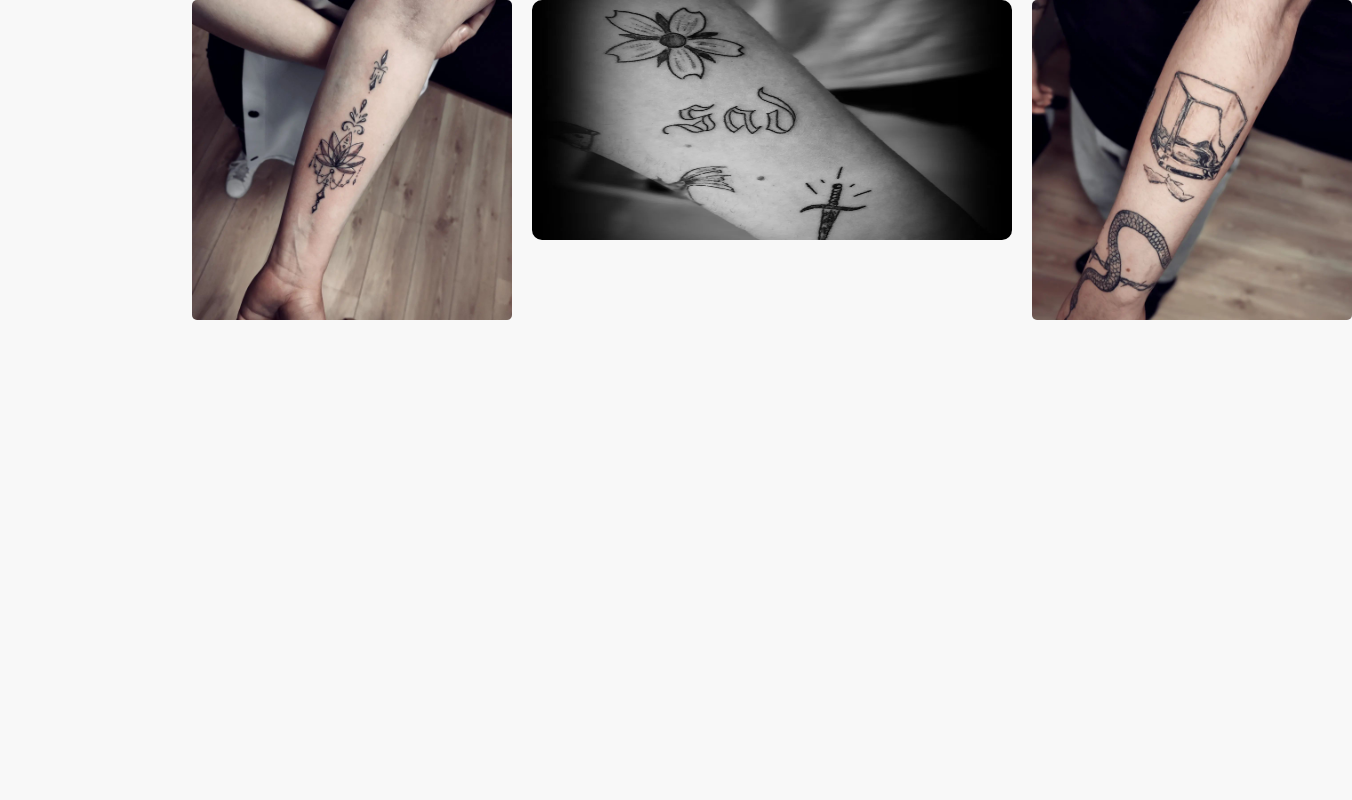
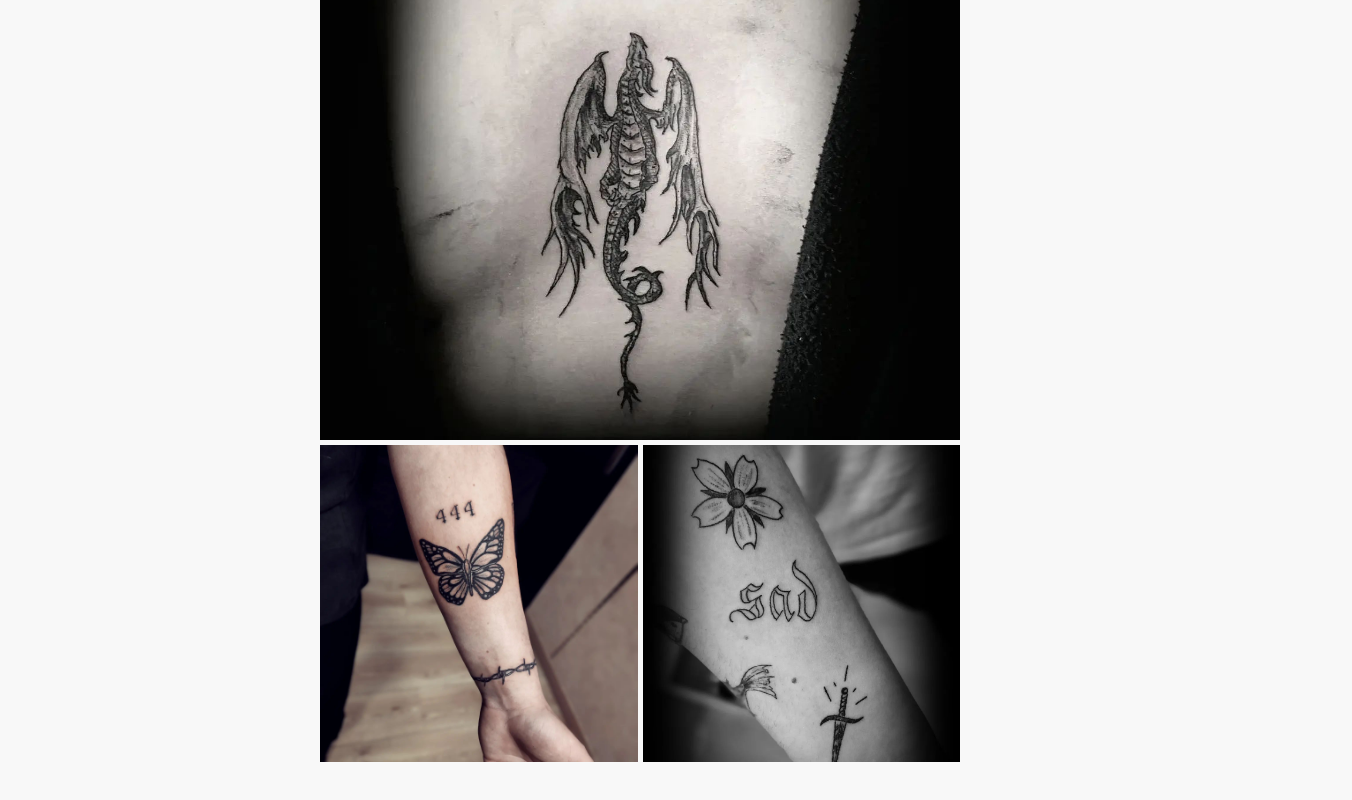
Before and after one commit to xonyis/Witch-Ink, a Vue app: page / in a window 1280 px wide. Shown: the part 1953-2753 px from the top of the page, 1352 px wide, since content can reach past the window. After the commit the page ends 2715 px from the top, so only its background shows below. Built offline with nearby package versions, Linux system fonts and the light colour scheme.

Commit message:
add grid$

```diff
--- a/src/components/Prestation.vue
+++ b/src/components/Prestation.vue
@@ -38,11 +38,10 @@ const cardTransform = computed(() => {
         <p class="title-p">Vous pouvez retrouver ci-dessous un aperçu des tatouages réalisés chez Witch Ink Tattoo</p>
         <div class="grid-warpper">
             <div class="grid-1"><img src="../assets/img/gallery_01.jpeg" alt=""></div>
-            <div class="grid-2"><img src="../assets/img/gallery_02.jpeg" alt=""></div>
-            <div class="grid-3"><img src="../assets/img/gallery_04.jpeg" alt=""></div>
-            <div class="grid-4"><img src="../assets/img/gallery_03.jpeg" alt=""></div>
-            <div class="grid-5"><img src="../assets/img/gallery_05.jpeg" alt=""></div>
-            <div class="grid-6"><img src="../assets/img/gallery_06.jpeg" alt=""></div>
+            <div class="grid-2"><img src="../assets/img/img-presta_2.jpg" alt=""></div>
+            <div class="grid-3"><img src="../assets/img/gallery_07.jpeg" alt=""></div>
+            <div class="grid-4"><img src="../assets/img/gallery_04.jpeg" alt=""></div>
+            <div class="grid-5"><img src="../assets/img/gallery_03.jpeg" alt=""></div>
         </div>
     </div>
 </template>
@@ -86,42 +85,34 @@ const cardTransform = computed(() => {
 
 .grid-warpper {
     display: grid;
-    grid-template-columns: repeat(3, 1fr);
+    grid-template-columns: repeat(2, 1fr);
     grid-template-rows: repeat(3, 1fr);
-    grid-column-gap: 20px;
-    grid-row-gap: 20px;
-    width: 70%;
-    height: max-content;
+    grid-column-gap: 5px;
+    grid-row-gap: 5px;
+    width: 50%;
+    height: 90vh;
     margin: auto;
 }
 
 .grid-warpper div {
-
+    background: #000;
     display: flex;
     justify-content: center;
+
 }
 
 .grid-warpper img{
+    /* display: none; */
     height: 100%;
-    height: 100%;
-    border-radius: 5px;
+    width: 100%;
+
 }
 
-.grid-1 { grid-area: 1 / 1 / 2 / 2;
-    height: 40vh; }
-.grid-2 { grid-area: 2 / 1 / 3 / 2;
-    height: 40vh; }
-.grid-3 { grid-area: 1 / 2 / 2 / 3;
-    height: 60vh; }
-.grid-4 { grid-area: 2 / 2 / 3 / 3;
-    height: 30vh;
-}
-.grid-4 img { border-radius: 10px;
-width: 100%;}
-.grid-5 { grid-area: 1 / 3 / 2 / 4;
-    height: 40vh; }
-.grid-6 { grid-area: 2 / 3 / 3 / 4;
-    height: 40vh; }
+.grid-1 { grid-area: 1 / 1 / 2 / 2; width: 110%;}
+.grid-2 { grid-area: 1 / 2 / 2 / 3; width: 90%; margin-left: 10%; }
+.grid-3 { grid-area: 2 / 1 / 3 / 3; height: 70vh;}
+.grid-4 { grid-area: 3 / 1 / 4 / 2; }
+.grid-5 { grid-area: 3 / 2 / 4 / 3; }
 
 /* === hover === */
 
```
Also changed, not shown: src/assets/img/gallery_07.jpeg (added), src/assets/img/img-presta_1.jpg.
